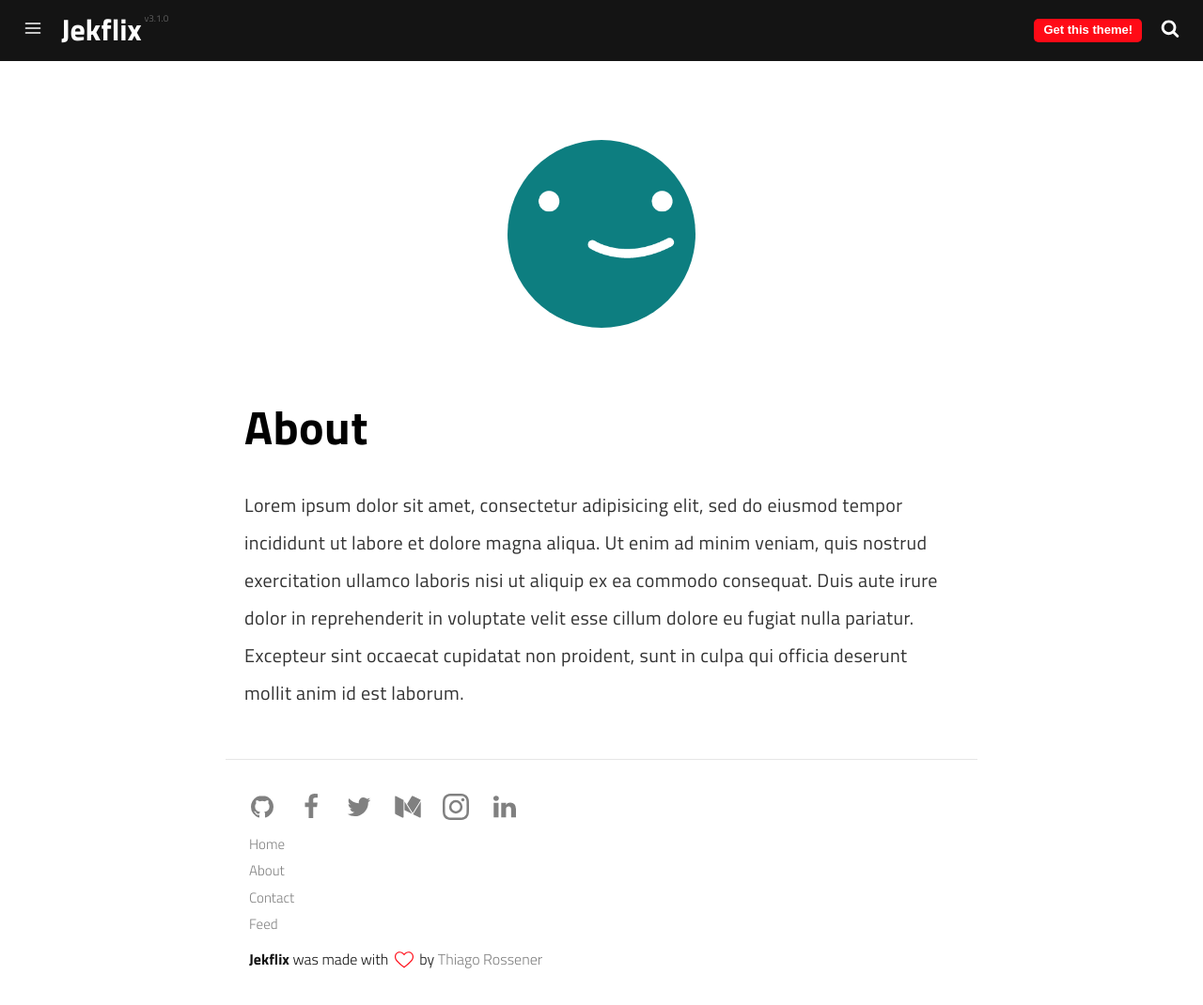
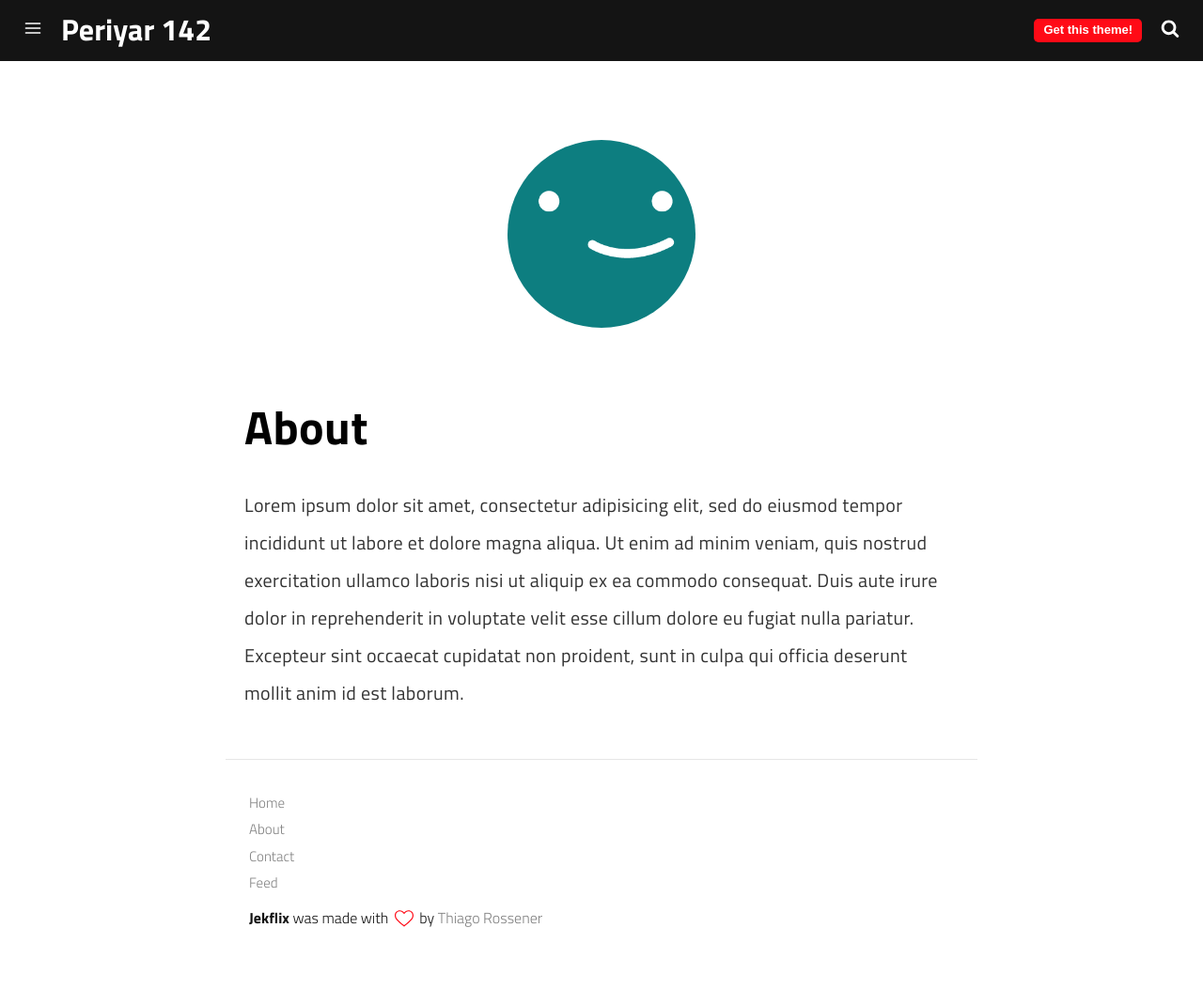
Before and after one commit to periyar142/periyar142.github.io, a Jekyll site: the page built from pages/about.md, in a window 1280 px wide and 1070 px high. Shown: the whole window at 94% size. Built offline with Jekyll 4.4.1, drawn with Linux system fonts in a browser that asks for light colours; a script that is not in the unit is left out; some of the changed lines change nothing that is shown.

Commit message:
Update _config.yml

```diff
--- a/_config.yml
+++ b/_config.yml
@@ -1,5 +1,5 @@
 # Site Settings
-name: Jekflix
+name: Periyar 142
 title: Jekflix | A blog theme for Jekyll
 description: Jekflix is a template for Jekyll inspired by Netflix and made by Thiago Rossener.
 tags:
@@ -24,12 +24,12 @@ menu:
 
 # Social Media Settings
 # Remove the item if you don't need it
-github_username: github_username
-facebook_username: facebook_username
-twitter_username: twitter_username
-instagram_username: instagram_username
-linkedin_username: linkedin_username
-medium_username: medium_username
+#github_username: github_username
+#facebook_username: facebook_username
+#twitter_username: twitter_username
+#instagram_username: instagram_username
+#linkedin_username: linkedin_username
+#medium_username: medium_username
 
 
 # Posts Settings
@@ -100,4 +100,4 @@ exclude: [
 ]
 
 # Theme
-version: v3.1.0
+#version: v3.1.0
```
